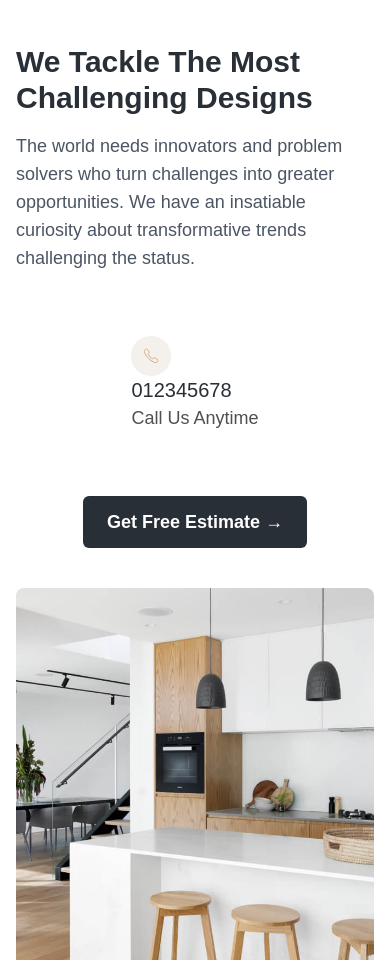
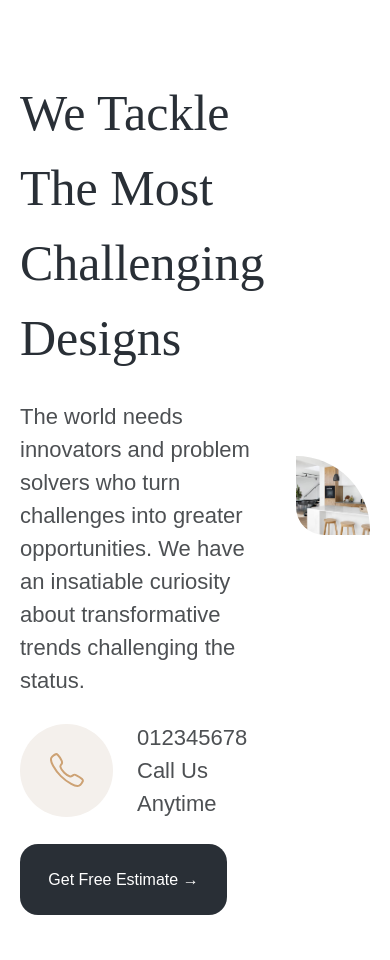
Before and after one commit to viiktory/interior-app, a React (Vite) app: page / in a window 390 px wide. Shown: the part 1040-2000 px from the top of the page. Built offline with nearby package versions, Linux system fonts and the light colour scheme; no server answers; the database is empty.

Commit message:
feat: changed styles

```diff
--- a/src/components/About/AboutSection.tsx
+++ b/src/components/About/AboutSection.tsx
@@ -39,22 +39,22 @@ const AboutSection: FC = () => {
   if (loading) return <p className="text-center py-10">Loading...</p>
 
   return (
-    <section className="py-12 px-safe">
-      <div className="container max-w-container">
-        <div className="flex flex-wrap justify-center gap-8">
+    <section className="py-24">
+      <div className="max-w-container text-center flex flex-wrap justify-center items-center gap-8 mx-auto px-safe">
         {items.map((item) => (
           <div
             key={item.id}
-              className="w-[30%] min-w-[250px] bg-white p-6 rounded-lg shadow-md flex flex-col"
+            className="w-[30%] min-w-[250px] bg-white rounded-lg shadow-md flex flex-col items-center gap-6 p-8"
           >
-              <h3 className="text-[24px] font-serif text-primary">{item.title || 'No Title'}</h3>
-              <p className="text-secondary text-[18px] font-sans">
+            <h3 className="text-cartTitle text-primary font-serif">{item.title || 'No Title'}</h3>
+            <p className="text-base text-secondary font-sans">
               {item.text || 'No description available'}
             </p>
-              <button className="text-secondary text-[18px] font-sans">View More →</button>
+            <button className="text-link text-secondary font-sans hover:text-btn-hover">
+              View More →
+            </button>
           </div>
         ))}
-        </div>
       </div>
     </section>
   )
--- a/src/components/About/ContactSection.tsx
+++ b/src/components/About/ContactSection.tsx
@@ -4,30 +4,34 @@ import contactImage from '@/assets/kitchen.jpg'
 
 const ContactSection: FC = () => {
   return (
-    <section className="py-16 bg-white">
-      <div className="max-w-[1200px] mx-auto px-4 flex flex-col md:flex-row items-center gap-10">
-        <div className="">
-          <h2 className="text-3xl font-semibold mb-4 text-[#292F36]">
+    <section className="pb-24">
+      <div className="max-w-container flex justify-between items-center mx-auto px-safe">
+        <div className="max-w-[600px] flex flex-col gap-6 me-8">
+          <h2 className="text-title text-primary font-serif">
             We Tackle The Most Challenging Designs
           </h2>
-          <p className="text-lg text-gray-600 mb-6">
+          <p className="text-base text-secondary font-sans">
             The world needs innovators and problem solvers who turn challenges into greater
             opportunities. We have an insatiable curiosity about transformative trends challenging
             the status.
           </p>
+          <div className="flex items-center gap-6">
+            <img src={phoneImage} alt="phone" className="w-18 h-18" />
+            <div>
+              <span className="text-base text-secondary font-sans block">012345678</span>
+              <p className="text-base text-secondary font-sans">Call Us Anytime</p>
+            </div>
+          </div>
+          <button className="w-[207px] h-[71px] bg-btn hover:bg-btn-hover text-white font-sans rounded-btn flex items-center justify-center transition-colors">
+            Get Free Estimate →
+          </button>
         </div>
-        <div className="mb-6">
-          <img src={phoneImage} alt="phone" className="w-10 h-10" />
-          <span className="text-xl text-primary block">012345678</span>
-          <p className="text-lg text-secondary">Call Us Anytime</p>
-        </div>
-
-        <button className="px-6 py-3 bg-primary text-white text-lg font-semibold rounded-md hover:bg-secondary transition-all duration-300">
-          Get Free Estimate →
-        </button>
-
-        <div className="">
-          <img src={contactImage} alt="kitchen" className="w-full h-auto rounded-lg object-cover" />
+        <div className="max-w-[600px]">
+          <img
+            src={contactImage}
+            alt="kitchen"
+            className="w-full h-auto rounded-tr-[326px] rounded-bl-[123px] object-cover"
+          />
         </div>
       </div>
     </section>
--- a/src/pages/Home/index.tsx
+++ b/src/pages/Home/index.tsx
@@ -8,8 +8,10 @@ const HomePage: FC = () => {
       style={{ backgroundImage: `url(${bgImage})` }}
     >
       <div className="max-w-container w-full h-full mx-auto px-safe">
-        <div className="max-w-[600px] w-full flex flex-col gap-4 justify-center items-start h-full ">
-          <h1 className="text-title text-primary font-serif">Let&apos;s Create Your Dream Interior</h1>
+        <div className="max-w-[600px] w-full flex flex-col gap-6 justify-center items-start h-full ">
+          <h1 className="text-titleHome text-primary font-serif">
+            Let&apos;s Create Your Dream Interior
+          </h1>
           <p className="text-base text-secondary  font-sans">
             The world needs innovators and problem solvers who turn challenges into greater
             opportunities.
--- a/tailwind.config.js
+++ b/tailwind.config.js
@@ -15,8 +15,10 @@ export default {
         serif: ['DM Serif Display', 'serif'],
       },
       fontSize: {
+        titleHome: '80px',
+        title: '50px',
+        cartTitle: '26px',
         base: '22px',
-        title: '80px',
         link: '18px',
       },
       borderRadius: {
```
Lines whose indentation alone changed are shown as unchanged.
